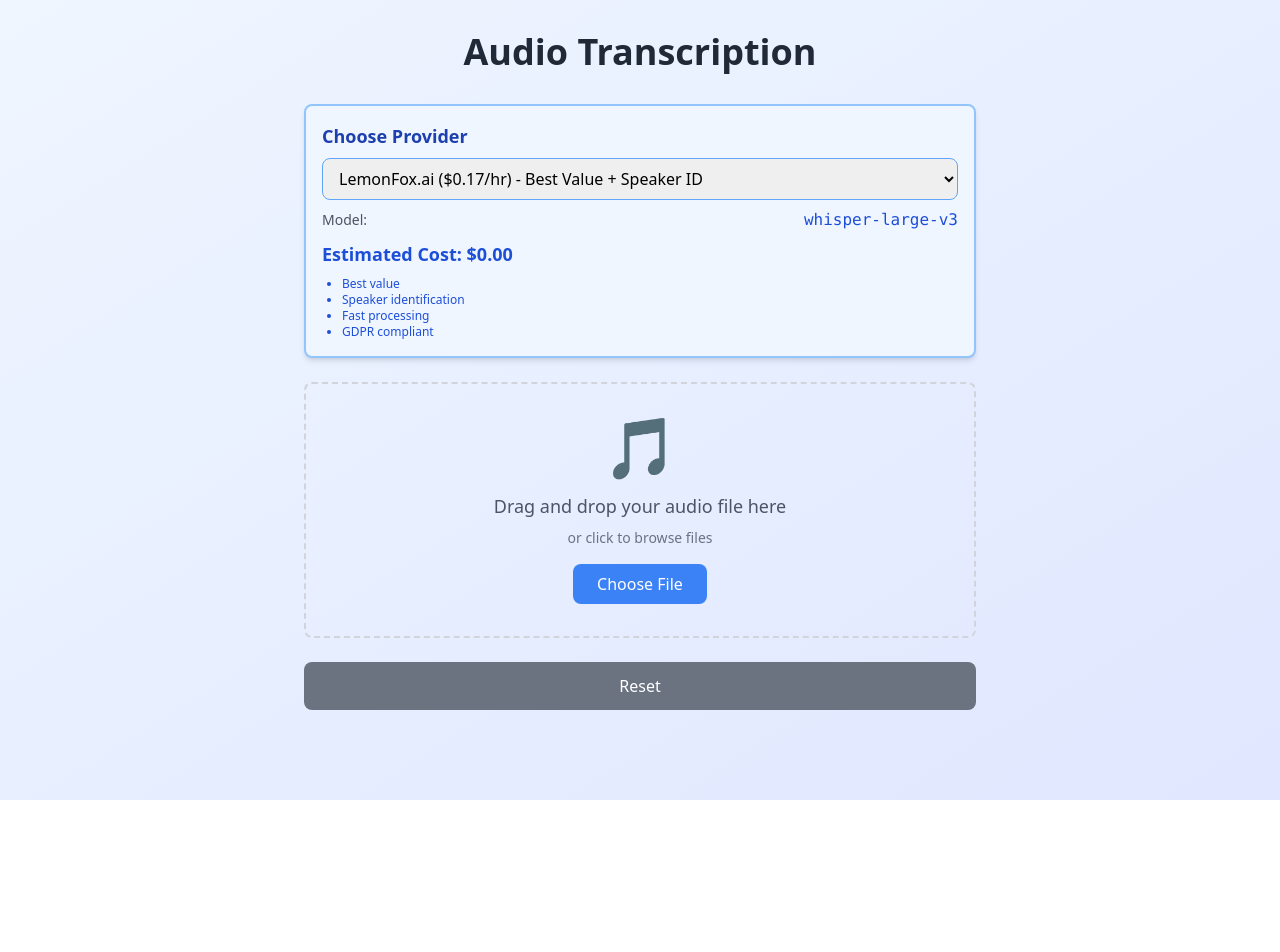
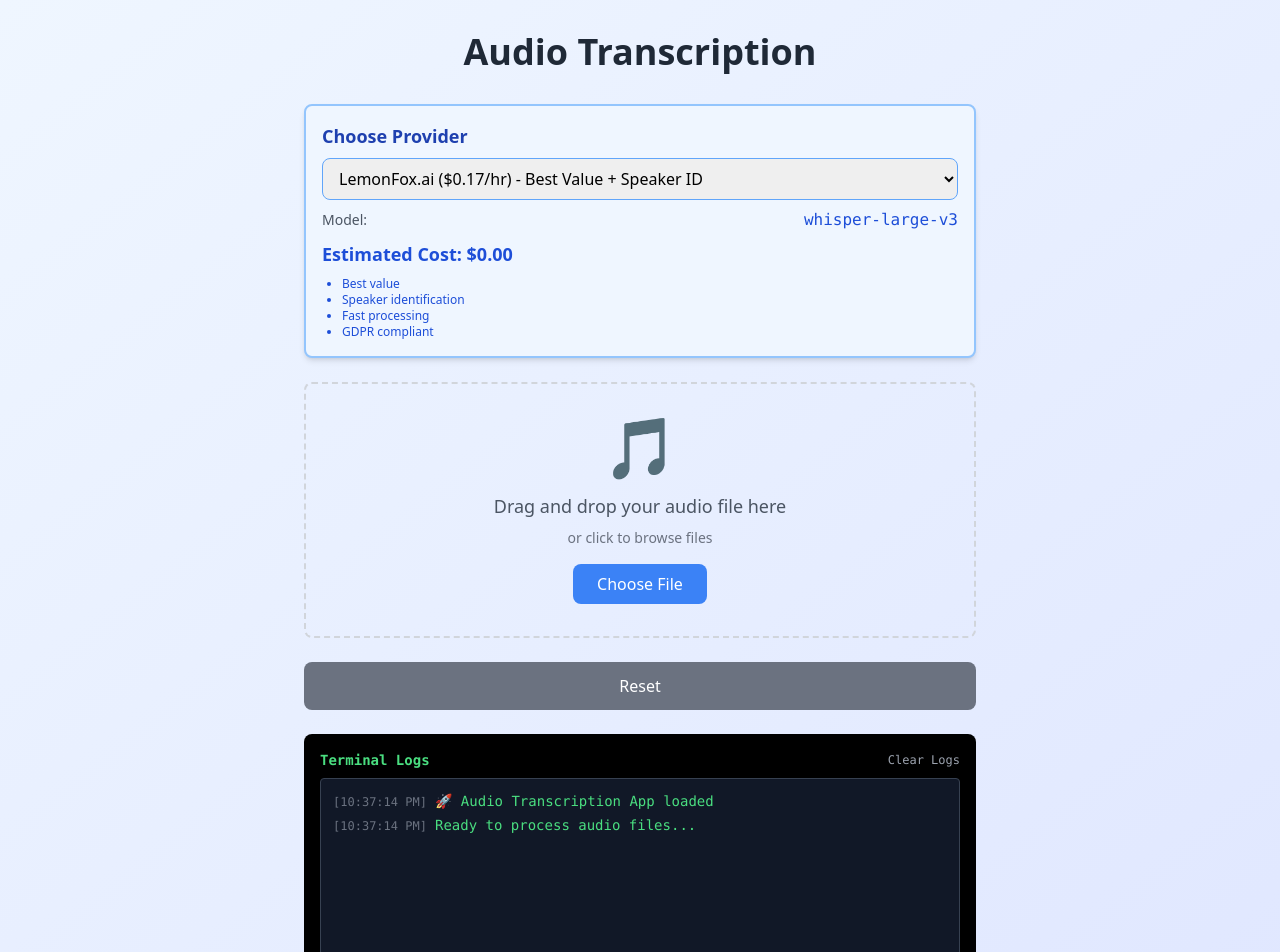
Before and after one commit to Jabotime101/ac, a Next.js app: page / in a window 1280 px wide. Shown: the top 952 px of the page. Before the commit the page ends 800 px from the top, so only its background shows below. Built offline with nearby package versions, Linux system fonts and the light colour scheme.

Commit message:
feat: make terminal log box always visible on all pages

```diff
--- a/pages/index.js
+++ b/pages/index.js
@@ -49,6 +49,12 @@ export default function Home() {
   useEffect(() => {
     scrollToBottom()
   }, [logs])
+
+  // Add initial logs when component mounts
+  useEffect(() => {
+    addLog('🚀 Audio Transcription App loaded', 'success')
+    addLog('Ready to process audio files...', 'info')
+  }, [])
 
   const addLog = (message, type = 'info') => {
     const timestamp = new Date().toLocaleTimeString()
@@ -401,8 +407,7 @@ export default function Home() {
             </div>
           )}
 
-          {/* Terminal/Log Box */}
-          {(isTranscribing || logs.length > 0) && (
+          {/* Terminal/Log Box - Always Visible */}
           <div className="mt-6">
             <div className="bg-black text-green-400 p-4 rounded-lg font-mono text-sm">
               <div className="flex items-center justify-between mb-2">
@@ -436,7 +441,6 @@ export default function Home() {
               </div>
             </div>
           </div>
-          )}
 
           {/* Transcript Display */}
           {transcript && (
```
Lines whose indentation alone changed are shown as unchanged.
